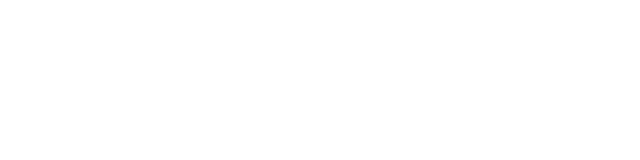
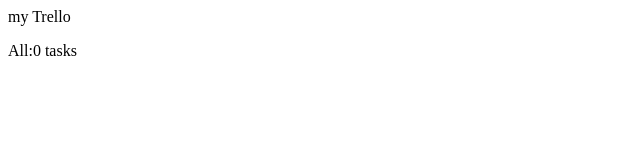
Before and after one commit to hidesan4869/trello-clone, a Vue app: page / in a window 1280 px wide. Shown: the top 160 px of the page, without its empty margins (0-640 px from the left). Built offline with nearby package versions, Linux system fonts and the light colour scheme.

Commit message:
board.vueをインポート

```diff
--- a/src/App.vue
+++ b/src/App.vue
@@ -1,13 +1,16 @@
 <template>
   <div id="app">
+    <board/>
   </div>
 </template>
 
 <script>
+import Board from './components/Board.vue'
 
 export default {
   name: 'app',
   components: {
+    Board,
   }
 }
 </script>
```
